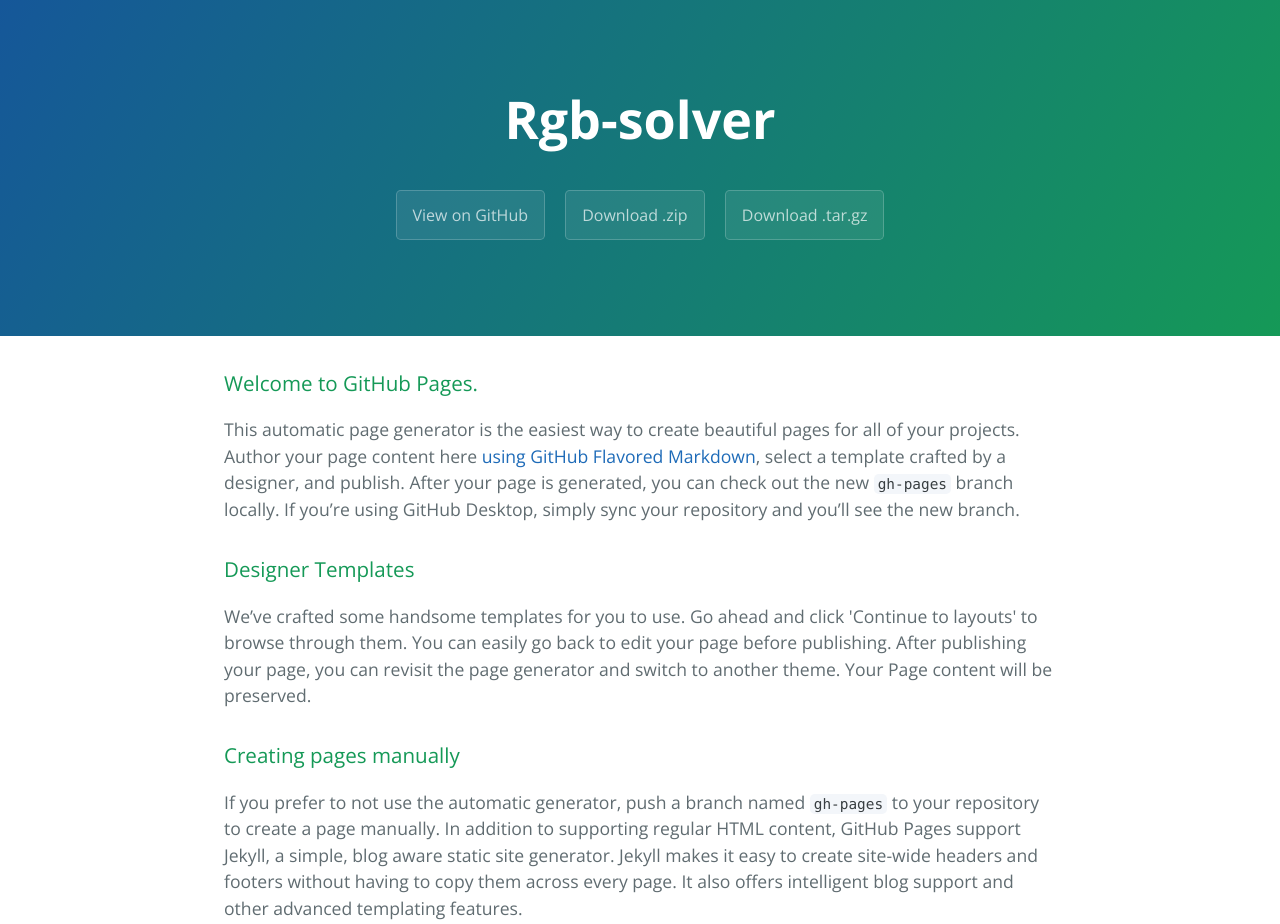
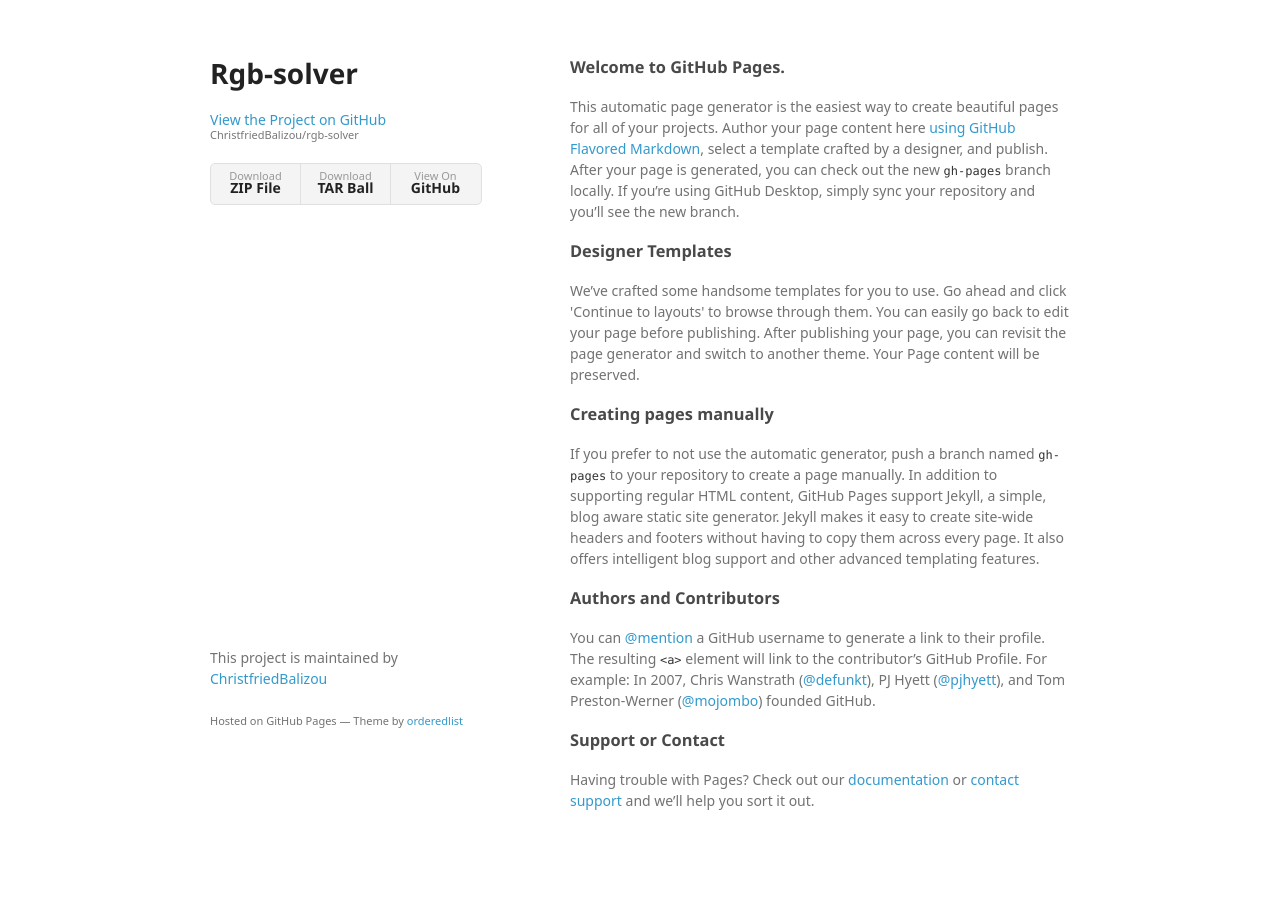
Before and after one commit to ChristfriedBalizou/rgb-solver, a plain HTML site: page index.html in a window 1280 px wide. Shown: the top 924 px of the page. After the commit the page ends 881 px from the top, so only its background shows below. Drawn offline with nearby package versions, Linux system fonts and the light colour scheme; a web font is replaced by a local one.

```diff
--- a/index.html
+++ b/index.html
@@ -1,25 +1,34 @@
-<!DOCTYPE html>
-<html lang="en-us">
+<!doctype html>
+<html>
   <head>
-    <meta charset="UTF-8">
+    <meta charset="utf-8">
+    <meta http-equiv="X-UA-Compatible" content="chrome=1">
     <title>Rgb-solver by ChristfriedBalizou</title>
-    <meta name="viewport" content="width=device-width, initial-scale=1">
-    <link rel="stylesheet" type="text/css" href="stylesheets/normalize.css" media="screen">
-    <link href='https://fonts.googleapis.com/css?family=Open+Sans:400,700' rel='stylesheet' type='text/css'>
-    <link rel="stylesheet" type="text/css" href="stylesheets/stylesheet.css" media="screen">
-    <link rel="stylesheet" type="text/css" href="stylesheets/github-light.css" media="screen">
+
+    <link rel="stylesheet" href="stylesheets/styles.css">
+    <link rel="stylesheet" href="stylesheets/github-light.css">
+    <meta name="viewport" content="width=device-width">
+    <!--[if lt IE 9]>
+    <script src="//html5shiv.googlecode.com/svn/trunk/html5.js"></script>
+    <![endif]-->
   </head>
   <body>
-    <section class="page-header">
-      <h1 class="project-name">Rgb-solver</h1>
-      <h2 class="project-tagline"></h2>
-      <a href="https://github.com/ChristfriedBalizou/rgb-solver" class="btn">View on GitHub</a>
-      <a href="https://github.com/ChristfriedBalizou/rgb-solver/zipball/master" class="btn">Download .zip</a>
-      <a href="https://github.com/ChristfriedBalizou/rgb-solver/tarball/master" class="btn">Download .tar.gz</a>
-    </section>
+    <div class="wrapper">
+      <header>
+        <h1>Rgb-solver</h1>
+        <p></p>
 
-    <section class="main-content">
-      <h3>
+        <p class="view"><a href="https://github.com/ChristfriedBalizou/rgb-solver">View the Project on GitHub <small>ChristfriedBalizou/rgb-solver</small></a></p>
+
+
+        <ul>
+          <li><a href="https://github.com/ChristfriedBalizou/rgb-solver/zipball/master">Download <strong>ZIP File</strong></a></li>
+          <li><a href="https://github.com/ChristfriedBalizou/rgb-solver/tarball/master">Download <strong>TAR Ball</strong></a></li>
+          <li><a href="https://github.com/ChristfriedBalizou/rgb-solver">View On <strong>GitHub</strong></a></li>
+        </ul>
+      </header>
+      <section>
+        <h3>
 <a id="welcome-to-github-pages" class="anchor" href="#welcome-to-github-pages" aria-hidden="true"><span class="octicon octicon-link"></span></a>Welcome to GitHub Pages.</h3>
 
 <p>This automatic page generator is the easiest way to create beautiful pages for all of your projects. Author your page content here <a href="https://guides.github.com/features/mastering-markdown/">using GitHub Flavored Markdown</a>, select a template crafted by a designer, and publish. After your page is generated, you can check out the new <code>gh-pages</code> branch locally. If you’re using GitHub Desktop, simply sync your repository and you’ll see the new branch.</p>
@@ -43,15 +52,13 @@
 <a id="support-or-contact" class="anchor" href="#support-or-contact" aria-hidden="true"><span class="octicon octicon-link"></span></a>Support or Contact</h3>
 
 <p>Having trouble with Pages? Check out our <a href="https://help.github.com/pages">documentation</a> or <a href="https://github.com/contact">contact support</a> and we’ll help you sort it out.</p>
-
-      <footer class="site-footer">
-        <span class="site-footer-owner"><a href="https://github.com/ChristfriedBalizou/rgb-solver">Rgb-solver</a> is maintained by <a href="https://github.com/ChristfriedBalizou">ChristfriedBalizou</a>.</span>
-
-        <span class="site-footer-credits">This page was generated by <a href="https://pages.github.com">GitHub Pages</a> using the <a href="https://github.com/jasonlong/cayman-theme">Cayman theme</a> by <a href="https://twitter.com/jasonlong">Jason Long</a>.</span>
+      </section>
+      <footer>
+        <p>This project is maintained by <a href="https://github.com/ChristfriedBalizou">ChristfriedBalizou</a></p>
+        <p><small>Hosted on GitHub Pages &mdash; Theme by <a href="https://github.com/orderedlist">orderedlist</a></small></p>
       </footer>
-
-    </section>
-
+    </div>
+    <script src="javascripts/scale.fix.js"></script>
 
   </body>
 </html>
--- /dev/null
+++ b/javascripts/scale.fix.js
@@ -0,0 +1,17 @@
+var metas = document.getElementsByTagName('meta');
+var i;
+if (navigator.userAgent.match(/iPhone/i)) {
+  for (i=0; i<metas.length; i++) {
+    if (metas[i].name == "viewport") {
+      metas[i].content = "width=device-width, minimum-scale=1.0, maximum-scale=1.0";
+    }
+  }
+  document.addEventListener("gesturestart", gestureStart, false);
+}
+function gestureStart() {
+  for (i=0; i<metas.length; i++) {
+    if (metas[i].name == "viewport") {
+      metas[i].content = "width=device-width, minimum-scale=0.25, maximum-scale=1.6";
+    }
+  }
+}
--- /dev/null
+++ b/stylesheets/styles.css
@@ -0,0 +1,324 @@
+@font-face {
+  font-family: 'Noto Sans';
+  font-weight: 400;
+  font-style: normal;
+  src: url('../fonts/Noto-Sans-regular/Noto-Sans-regular.eot');
+  src: url('../fonts/Noto-Sans-regular/Noto-Sans-regular.eot?#iefix') format('embedded-opentype'),
+       local('Noto Sans'),
+       local('Noto-Sans-regular'),
+       url('../fonts/Noto-Sans-regular/Noto-Sans-regular.woff2') format('woff2'),
+       url('../fonts/Noto-Sans-regular/Noto-Sans-regular.woff') format('woff'),
+       url('../fonts/Noto-Sans-regular/Noto-Sans-regular.ttf') format('truetype'),
+       url('../fonts/Noto-Sans-regular/Noto-Sans-regular.svg#NotoSans') format('svg');
+}
+
+@font-face {
+  font-family: 'Noto Sans';
+  font-weight: 700;
+  font-style: normal;
+  src: url('../fonts/Noto-Sans-700/Noto-Sans-700.eot');
+  src: url('../fonts/Noto-Sans-700/Noto-Sans-700.eot?#iefix') format('embedded-opentype'),
+       local('Noto Sans Bold'),
+       local('Noto-Sans-700'),
+       url('../fonts/Noto-Sans-700/Noto-Sans-700.woff2') format('woff2'),
+       url('../fonts/Noto-Sans-700/Noto-Sans-700.woff') format('woff'),
+       url('../fonts/Noto-Sans-700/Noto-Sans-700.ttf') format('truetype'),
+       url('../fonts/Noto-Sans-700/Noto-Sans-700.svg#NotoSans') format('svg');
+}
+
+@font-face {
+  font-family: 'Noto Sans';
+  font-weight: 400;
+  font-style: italic;
+  src: url('../fonts/Noto-Sans-italic/Noto-Sans-italic.eot');
+  src: url('../fonts/Noto-Sans-italic/Noto-Sans-italic.eot?#iefix') format('embedded-opentype'),
+       local('Noto Sans Italic'),
+       local('Noto-Sans-italic'),
+       url('../fonts/Noto-Sans-italic/Noto-Sans-italic.woff2') format('woff2'),
+       url('../fonts/Noto-Sans-italic/Noto-Sans-italic.woff') format('woff'),
+       url('../fonts/Noto-Sans-italic/Noto-Sans-italic.ttf') format('truetype'),
+       url('../fonts/Noto-Sans-italic/Noto-Sans-italic.svg#NotoSans') format('svg');
+}
+
+@font-face {
+  font-family: 'Noto Sans';
+  font-weight: 700;
+  font-style: italic;
+  src: url('../fonts/Noto-Sans-700italic/Noto-Sans-700italic.eot');
+  src: url('../fonts/Noto-Sans-700italic/Noto-Sans-700italic.eot?#iefix') format('embedded-opentype'),
+       local('Noto Sans Bold Italic'),
+       local('Noto-Sans-700italic'),
+       url('../fonts/Noto-Sans-700italic/Noto-Sans-700italic.woff2') format('woff2'),
+       url('../fonts/Noto-Sans-700italic/Noto-Sans-700italic.woff') format('woff'),
+       url('../fonts/Noto-Sans-700italic/Noto-Sans-700italic.ttf') format('truetype'),
+       url('../fonts/Noto-Sans-700italic/Noto-Sans-700italic.svg#NotoSans') format('svg');
+}
+
+body {
+  background-color: #fff;
+  padding:50px;
+  font: 14px/1.5 "Noto Sans", "Helvetica Neue", Helvetica, Arial, sans-serif;
+  color:#727272;
+  font-weight:400;
+}
+
+h1, h2, h3, h4, h5, h6 {
+  color:#222;
+  margin:0 0 20px;
+}
+
+p, ul, ol, table, pre, dl {
+  margin:0 0 20px;
+}
+
+h1, h2, h3 {
+  line-height:1.1;
+}
+
+h1 {
+  font-size:28px;
+}
+
+h2 {
+  color:#393939;
+}
+
+h3, h4, h5, h6 {
+  color:#494949;
+}
+
+a {
+  color:#39c;
+  text-decoration:none;
+}
+
+a:hover {
+  color:#069;
+}
+
+a small {
+  font-size:11px;
+  color:#777;
+  margin-top:-0.3em;
+  display:block;
+}
+
+a:hover small {
+  color:#777;
+}
+
+.wrapper {
+  width:860px;
+  margin:0 auto;
+}
+
+blockquote {
+  border-left:1px solid #e5e5e5;
+  margin:0;
+  padding:0 0 0 20px;
+  font-style:italic;
+}
+
+code, pre {
+  font-family:Monaco, Bitstream Vera Sans Mono, Lucida Console, Terminal, Consolas, Liberation Mono, DejaVu Sans Mono, Courier New, monospace;
+  color:#333;
+  font-size:12px;
+}
+
+pre {
+  padding:8px 15px;
+  background: #f8f8f8;
+  border-radius:5px;
+  border:1px solid #e5e5e5;
+  overflow-x: auto;
+}
+
+table {
+  width:100%;
+  border-collapse:collapse;
+}
+
+th, td {
+  text-align:left;
+  padding:5px 10px;
+  border-bottom:1px solid #e5e5e5;
+}
+
+dt {
+  color:#444;
+  font-weight:700;
+}
+
+th {
+  color:#444;
+}
+
+img {
+  max-width:100%;
+}
+
+header {
+  width:270px;
+  float:left;
+  position:fixed;
+  -webkit-font-smoothing:subpixel-antialiased;
+}
+
+header ul {
+  list-style:none;
+  height:40px;
+  padding:0;
+  background: #f4f4f4;
+  border-radius:5px;
+  border:1px solid #e0e0e0;
+  width:270px;
+}
+
+header li {
+  width:89px;
+  float:left;
+  border-right:1px solid #e0e0e0;
+  height:40px;
+}
+
+header li:first-child a {
+  border-radius:5px 0 0 5px;
+}
+
+header li:last-child a {
+  border-radius:0 5px 5px 0;
+}
+
+header ul a {
+  line-height:1;
+  font-size:11px;
+  color:#999;
+  display:block;
+  text-align:center;
+  padding-top:6px;
+  height:34px;
+}
+
+header ul a:hover {
+  color:#999;
+}
+
+header ul a:active {
+  background-color:#f0f0f0;
+}
+
+strong {
+  color:#222;
+  font-weight:700;
+}
+
+header ul li + li + li {
+  border-right:none;
+  width:89px;
+}
+
+header ul a strong {
+  font-size:14px;
+  display:block;
+  color:#222;
+}
+
+section {
+  width:500px;
+  float:right;
+  padding-bottom:50px;
+}
+
+small {
+  font-size:11px;
+}
+
+hr {
+  border:0;
+  background:#e5e5e5;
+  height:1px;
+  margin:0 0 20px;
+}
+
+footer {
+  width:270px;
+  float:left;
+  position:fixed;
+  bottom:50px;
+  -webkit-font-smoothing:subpixel-antialiased;
+}
+
+@media print, screen and (max-width: 960px) {
+
+  div.wrapper {
+    width:auto;
+    margin:0;
+  }
+
+  header, section, footer {
+    float:none;
+    position:static;
+    width:auto;
+  }
+
+  header {
+    padding-right:320px;
+  }
+
+  section {
+    border:1px solid #e5e5e5;
+    border-width:1px 0;
+    padding:20px 0;
+    margin:0 0 20px;
+  }
+
+  header a small {
+    display:inline;
+  }
+
+  header ul {
+    position:absolute;
+    right:50px;
+    top:52px;
+  }
+}
+
+@media print, screen and (max-width: 720px) {
+  body {
+    word-wrap:break-word;
+  }
+
+  header {
+    padding:0;
+  }
+
+  header ul, header p.view {
+    position:static;
+  }
+
+  pre, code {
+    word-wrap:normal;
+  }
+}
+
+@media print, screen and (max-width: 480px) {
+  body {
+    padding:15px;
+  }
+
+  header ul {
+    width:99%;
+  }
+
+  header li, header ul li + li + li {
+    width:33%;
+  }
+}
+
+@media print {
+  body {
+    padding:0.4in;
+    font-size:12pt;
+    color:#444;
+  }
+}
```
